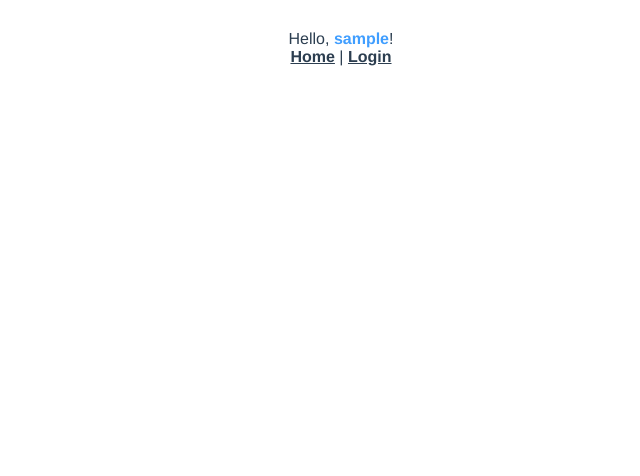
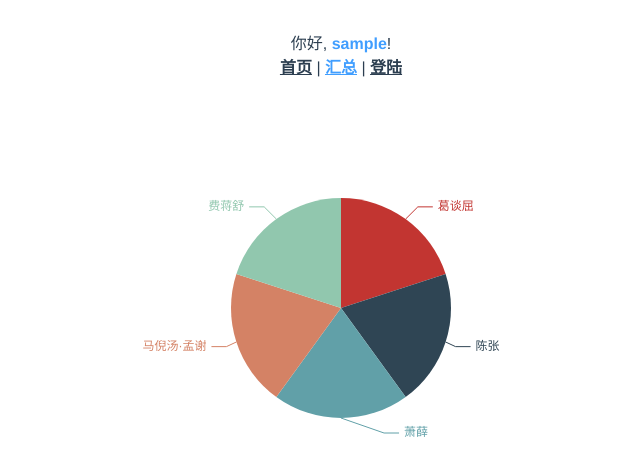
Before and after one commit to Mikelian320/JAVA-Mysql, a Vue app in the folder src/web/: page /statistics in a window 1280 px wide. Shown: the top 476 px of the page, without its empty margins (299-939 px from the left). Built offline with nearby package versions, Linux system fonts and the light colour scheme; sample sign-in values are in the browser's storage.

Commit message:
feat: 🎸 引入echart，新建【统计页面】

```diff
--- a/src/web/env/greatwebtech.js
+++ b/src/web/env/greatwebtech.js
@@ -1,5 +1,7 @@
+const isLocalhost = window.location.href.includes('localhost');
+
 window.CONFIG = {
-  SEARCH_ORIGIN: '/search/',
+  SEARCH_ORIGIN: isLocalhost ? 'http://table-test.greatwebtech.cn/search/' : '/search/',
   // SEARCH_ORIGIN: backend url,
   LOAD_DATA_ENTER_PAGE: true,
   // LOAD_DATA_ENTER_PAGE: false,
--- a/src/web/package.json
+++ b/src/web/package.json
@@ -14,10 +14,12 @@
     "axios": "^0.18.1",
     "core-js": "^2.6.5",
     "default-passive-events": "^1.0.10",
+    "echarts": "^4.8.0",
     "el-table-infinite-scroll": "^0.1.0",
     "element-ui": "^2.8.2",
     "moment": "^2.26.0",
     "vue": "^2.6.10",
+    "vue-echarts": "^5.0.0-beta.0",
     "vue-router": "^3.0.3"
   },
   "devDependencies": {
--- a/src/web/public/config.js
+++ b/src/web/public/config.js
@@ -1,5 +1,7 @@
+const isLocalhost = window.location.href.includes('localhost');
+
 window.CONFIG = {
-  SEARCH_ORIGIN: '/search/',
+  SEARCH_ORIGIN: isLocalhost ? 'http://table-test.greatwebtech.cn/search/' : '/search/',
   // SEARCH_ORIGIN: backend url,
   LOAD_DATA_ENTER_PAGE: true,
   // LOAD_DATA_ENTER_PAGE: false,
--- a/src/web/src/App.vue
+++ b/src/web/src/App.vue
@@ -1,9 +1,10 @@
 <template>
   <div id="app">
     <nav id="nav">
-      <div v-if="username">Hello, <strong class="username">{{username}}</strong>!</div>
-      <router-link to="/">Home</router-link> |
-      <router-link to="/login">Login</router-link>
+      <div v-if="username">你好, <strong class="username">{{username}}</strong>!</div>
+      <router-link to="/">首页</router-link> |
+      <router-link to="/statistics">汇总</router-link> |
+      <router-link to="/login">登陆</router-link>
     </nav>
     <router-view/>
   </div>
--- a/src/web/src/router.js
+++ b/src/web/src/router.js
@@ -8,6 +8,11 @@ const routes = [
     path: '/',
     name: 'home',
     component: () => import('./views/Table.vue'),
+  },
+  {
+    path: '/statistics',
+    name: 'statistics',
+    component: () => import('./views/Statistics.vue'),
   },
   {
     path: '/login',
--- /dev/null
+++ b/src/web/src/views/Statistics.vue
@@ -0,0 +1,111 @@
+<template>
+  <v-chart :options="options"/>
+</template>
+
+<style>
+/**
+ * The default size is 600px×400px, for responsive charts
+ * you may need to set percentage values as follows (also
+ * don't forget to provide a size for the container).
+ */
+.echarts {
+  width: 100%;
+  min-height: 400px;
+}
+</style>
+
+<script>
+import ECharts from 'vue-echarts';
+import 'echarts/lib/chart/pie';
+
+// eslint-disable-next-line no-use-before-define
+const data = genData(5);
+
+const options = {
+  title: {
+    text: '同名数量统计',
+    subtext: '纯属虚构',
+    left: 'center',
+  },
+  tooltip: {
+    trigger: 'item',
+    formatter: '{a} <br/>{b} : {c} ({d}%)',
+  },
+  legend: {
+    type: 'scroll',
+    orient: 'vertical',
+    right: 10,
+    top: 20,
+    bottom: 20,
+    data: data.legendData,
+
+    selected: data.selected,
+  },
+  series: [
+    {
+      name: '姓名',
+      type: 'pie',
+      radius: '55%',
+      center: ['50%', '50%'],
+      data: data.seriesData,
+      emphasis: {
+        itemStyle: {
+          shadowBlur: 10,
+          shadowOffsetX: 0,
+          shadowColor: 'rgba(0, 0, 0, 0.5)',
+        },
+      },
+    },
+  ],
+};
+
+
+function genData(count) {
+  const nameList = [
+    '赵', '钱', '孙', '李', '周', '吴', '郑', '王', '冯', '陈', '褚', '卫', '蒋', '沈', '韩', '杨', '朱', '秦', '尤', '许', '何', '吕', '施', '张', '孔', '曹', '严', '华', '金', '魏', '陶', '姜', '戚', '谢', '邹', '喻', '柏', '水', '窦', '章', '云', '苏', '潘', '葛', '奚', '范', '彭', '郎', '鲁', '韦', '昌', '马', '苗', '凤', '花', '方', '俞', '任', '袁', '柳', '酆', '鲍', '史', '唐', '费', '廉', '岑', '薛', '雷', '贺', '倪', '汤', '滕', '殷', '罗', '毕', '郝', '邬', '安', '常', '乐', '于', '时', '傅', '皮', '卞', '齐', '康', '伍', '余', '元', '卜', '顾', '孟', '平', '黄', '和', '穆', '萧', '尹', '姚', '邵', '湛', '汪', '祁', '毛', '禹', '狄', '米', '贝', '明', '臧', '计', '伏', '成', '戴', '谈', '宋', '茅', '庞', '熊', '纪', '舒', '屈', '项', '祝', '董', '梁', '杜', '阮', '蓝', '闵', '席', '季', '麻', '强', '贾', '路', '娄', '危',
+  ];
+  const legendData = [];
+  const seriesData = [];
+  const selected = {};
+  // eslint-disable-next-line no-plusplus
+  for (let i = 0; i < count; i++) {
+    const name = Math.random() > 0.65
+      // eslint-disable-next-line no-use-before-define
+      ? `${makeWord(4, 1)}·${makeWord(3, 0)}`
+      // eslint-disable-next-line no-use-before-define
+      : makeWord(2, 1);
+    legendData.push(name);
+    seriesData.push({
+      name,
+      value: 20,
+    });
+    selected[name] = i < 6;
+  }
+
+  return {
+    legendData,
+    seriesData,
+    selected,
+  };
+
+  function makeWord(max, min) {
+    const nameLen = Math.ceil(Math.random() * max + min);
+    const name = [];
+    // eslint-disable-next-line no-plusplus
+    for (let i = 0; i < nameLen; i++) {
+      name.push(nameList[Math.round(Math.random() * nameList.length - 1)]);
+    }
+    return name.join('');
+  }
+}
+
+
+export default {
+  components: {
+    'v-chart': ECharts,
+  },
+  data() {
+    return { options };
+  },
+};
+</script>
--- /dev/null
+++ b/src/web/vue.config.js
@@ -0,0 +1,6 @@
+module.exports = {
+  transpileDependencies: [
+    'vue-echarts',
+    'resize-detector',
+  ],
+};
```
Also changed, not shown: 1 other file (tests, documents, lock files or other folders).
